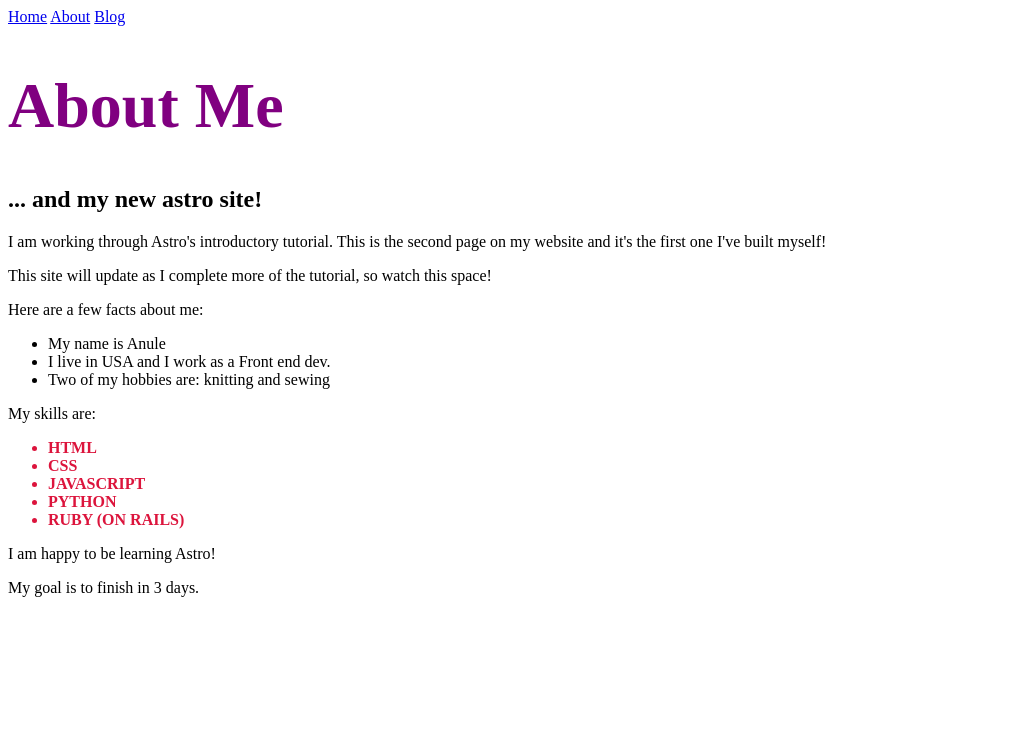
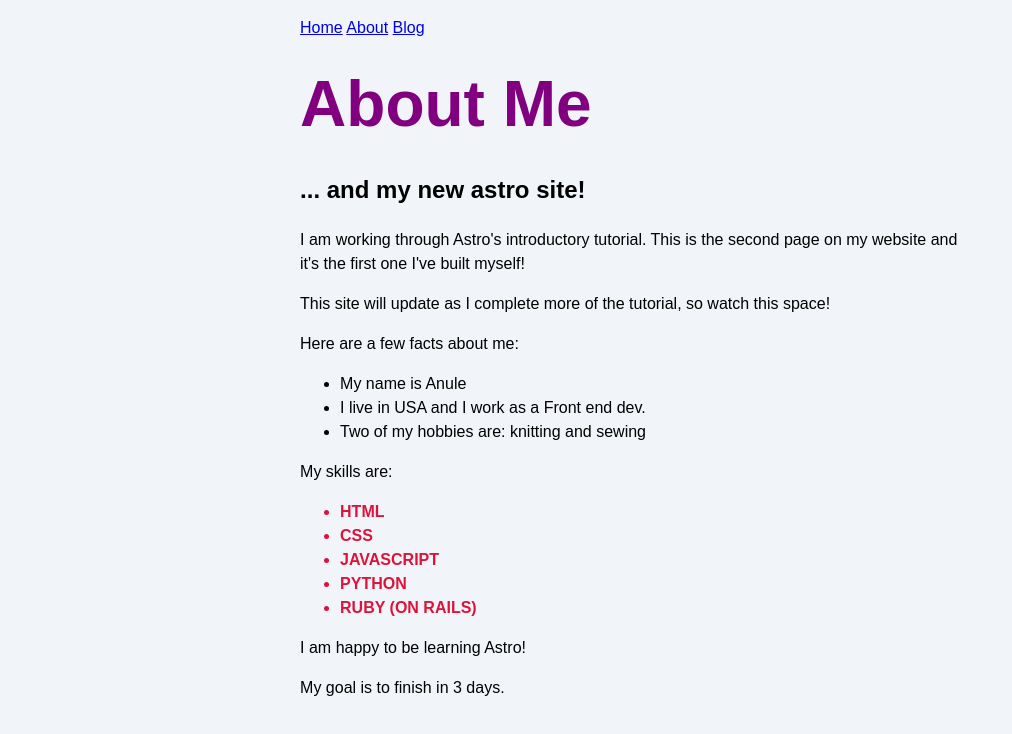
Before and after one commit to anule/fuzzy-adventure, an Astro site: page /fuzzy-adventure/about in a window 1280 px wide. Shown: the whole page, without its empty margins (0-1012 px from the left). Built offline with nearby package versions, Linux system fonts and the light colour scheme; Astro itself is replaced by a stand-in of ours.

Commit message:
add global styles

```diff
--- a/src/pages/about.astro
+++ b/src/pages/about.astro
@@ -1,4 +1,5 @@
 ---
+import "./styles/global.css";
 const pageTitle = "About Me";
 const identity = {
     firstName: "Anule",
--- a/src/pages/blog.astro
+++ b/src/pages/blog.astro
@@ -1,4 +1,5 @@
 ---
+import "./styles/global.css";
 const pageTitle = "My Astro Learning Blog";
 ---
 
--- a/src/pages/index.astro
+++ b/src/pages/index.astro
@@ -1,4 +1,5 @@
 ---
+import "./styles/global.css";
 const pageTitle = "Homepage";
 ---
 
--- /dev/null
+++ b/src/pages/styles/global.css
@@ -0,0 +1,21 @@
+html {
+    background-color: #f1f5f9;
+    font-family: sans-serif;
+}
+
+body {
+    margin: 0 auto;
+    width: 100%;
+    max-width: 80ch;
+    padding: 1rem;
+    line-height: 1.5;
+}
+
+* {
+    box-sizing: border-box;
+}
+
+h1 {
+    margin: 1rem 0;
+    font-size: 2.5rem;
+}
```
